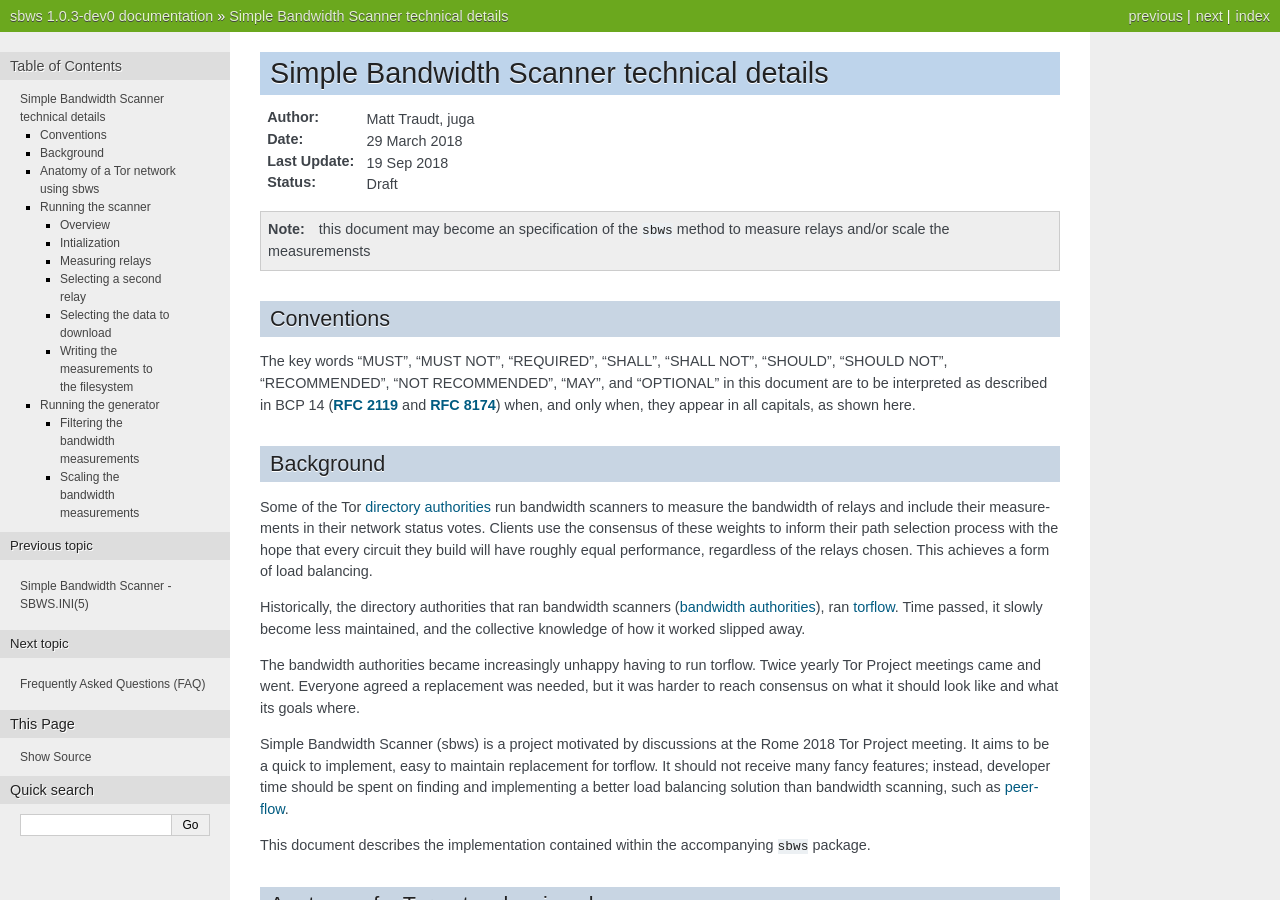
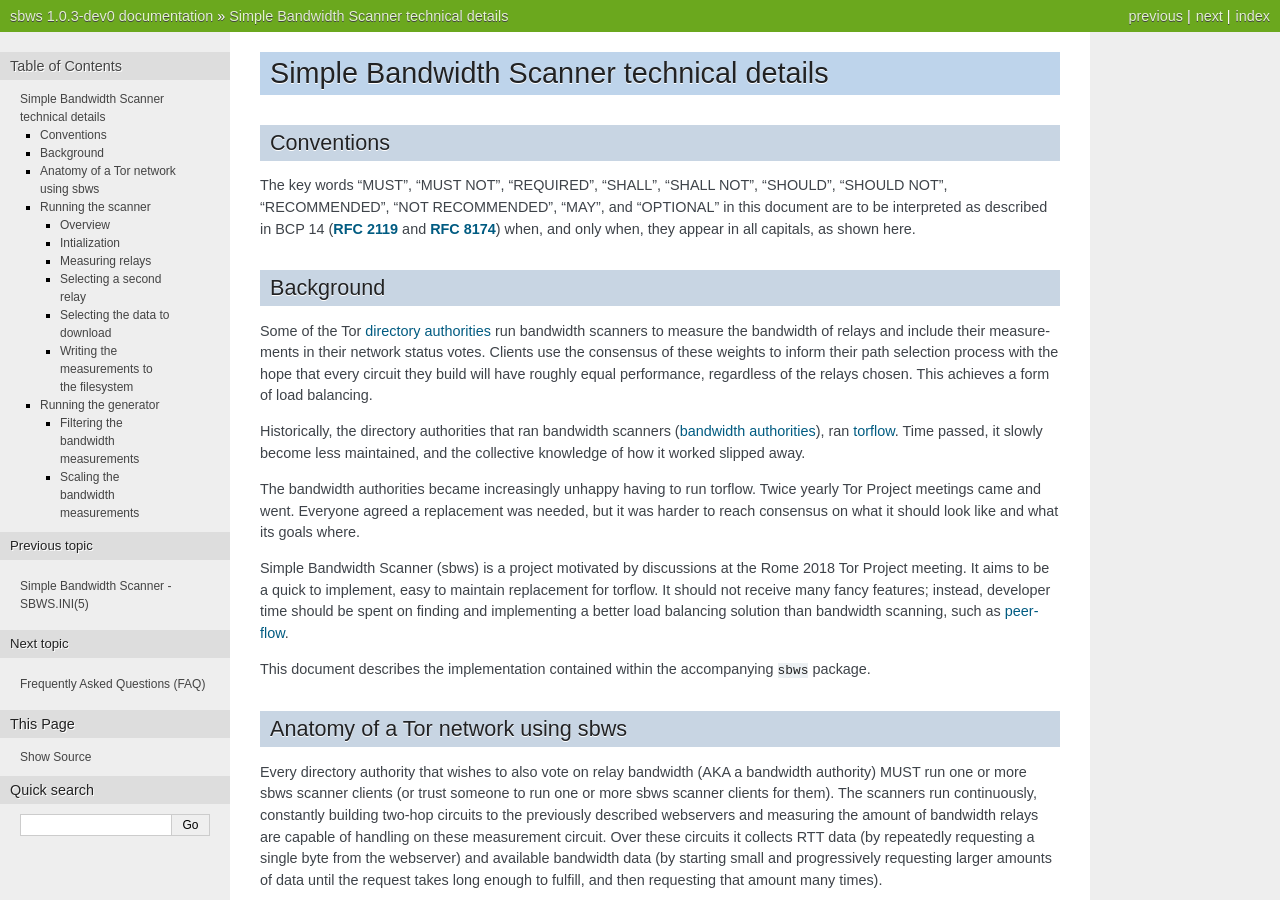
Before and after one commit to torproject/sbws, a Sphinx documentation site: the page built from docs/source/specification.rst, in a window 1280 px wide and 900 px high. Built offline with Sphinx 7.4.7, drawn with Linux system fonts in a browser that asks for light colours; formulas are drawn with MathJax 3.

Commit message:
docs: remove page metadata

```diff
--- a/docs/source/specification.rst
+++ b/docs/source/specification.rst
@@ -1,13 +1,5 @@
 Simple Bandwidth Scanner technical details
 ============================================
-
-:Author: Matt Traudt, juga
-:Date: 29 March 2018
-:Last Update: 19 Sep 2018
-:Status: Draft
-
-.. note:: this document may become an specification of the ``sbws`` method to
-   measure relays and/or scale the measuremensts
 
 Conventions
 -----------
```
